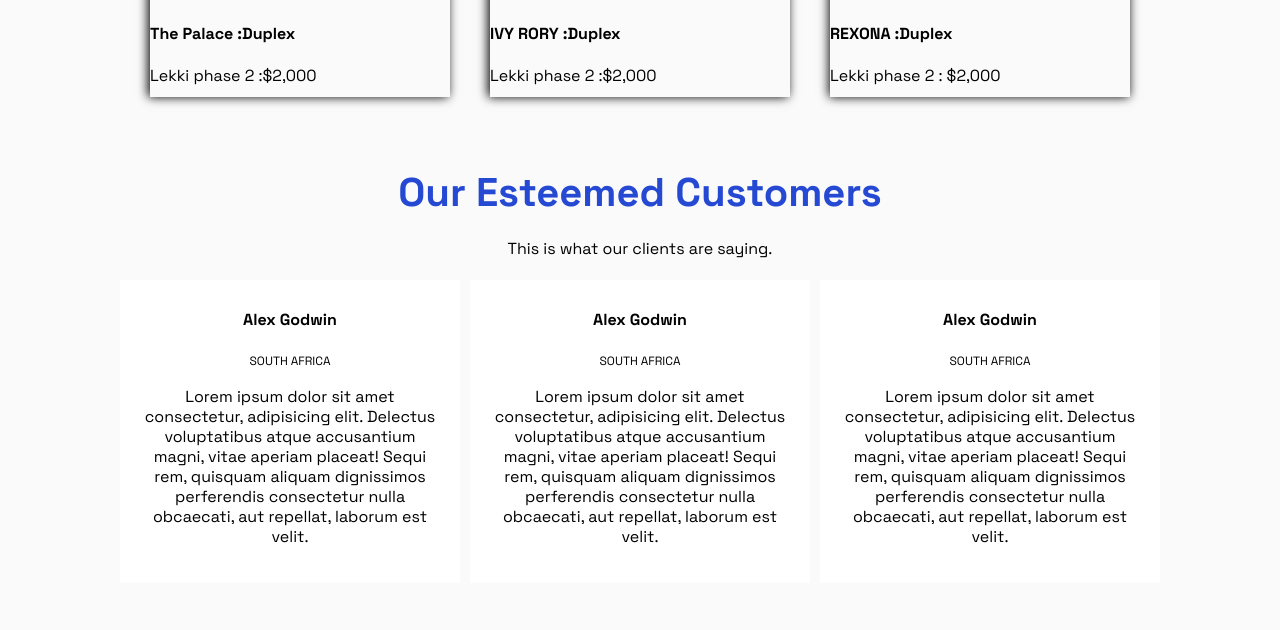
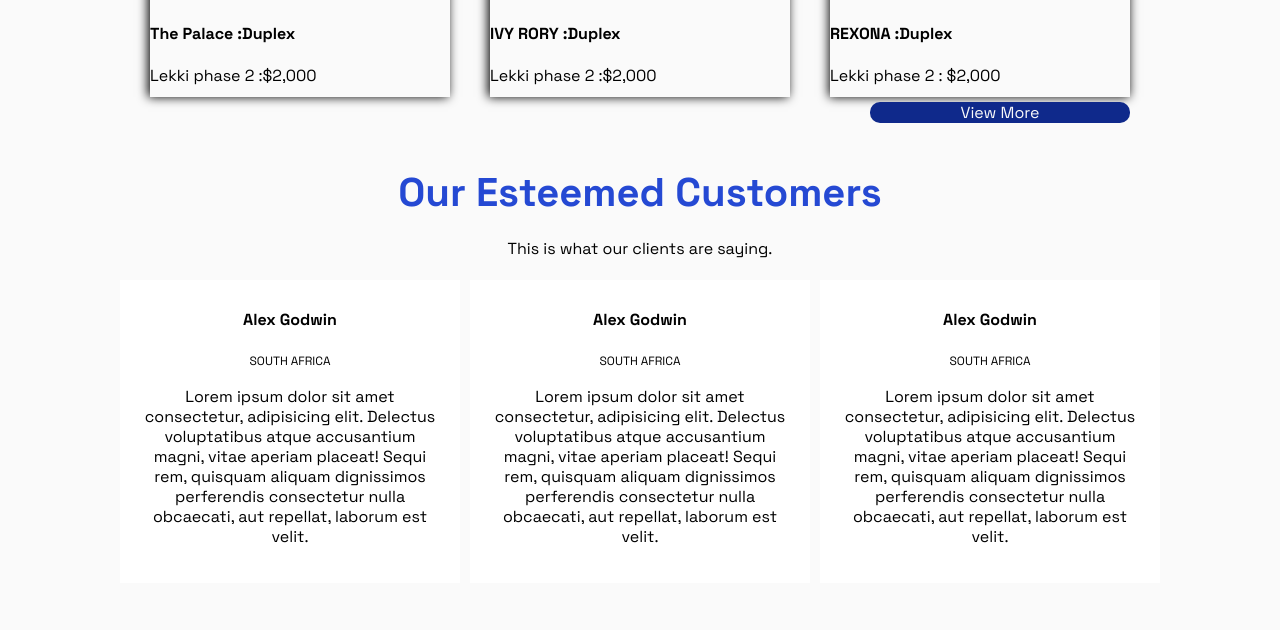
Before and after one commit to Felix-Barosio/Project, a plain HTML site: page index.html in a window 1280 px wide. Shown: the part 2192-2822 px from the top of the page. Drawn offline with Linux system fonts and the light colour scheme.

Commit message:
Added view more

```diff
--- a/assets/css/styles.css
+++ b/assets/css/styles.css
@@ -321,6 +321,30 @@ button{
     height: 150px;
 }
 
+.alex li{
+    background-color: #0f298b;
+    flex-wrap: wrap;
+    border-radius: 5px;
+    border-radius: 10px;
+
+
+}
+.alex ul{
+
+
+
+
+}
+
+.alex ul .view{
+    color: #fafafa;
+}
+.alex li a{
+    color: #fafafa;
+    text-decoration: none;
+    padding: 13px;
+
+}
 
 /*start of customer section*/
 .team{
--- a/index.html
+++ b/index.html
@@ -147,7 +147,12 @@
           <img src="./assets/Gallery/image 5.png" alt="Rexona">
           <h4>REXONA :<p1>Duplex</p1></h4>
           <p>Lekki phase 2 : <p1>$2,000</p1></p>
+          <div class="alex">
+            <ul><li class="view"><a href="#">View More</a></li></ul>
+          </div>
         </div>
+
+
 
       </div>
 
```
